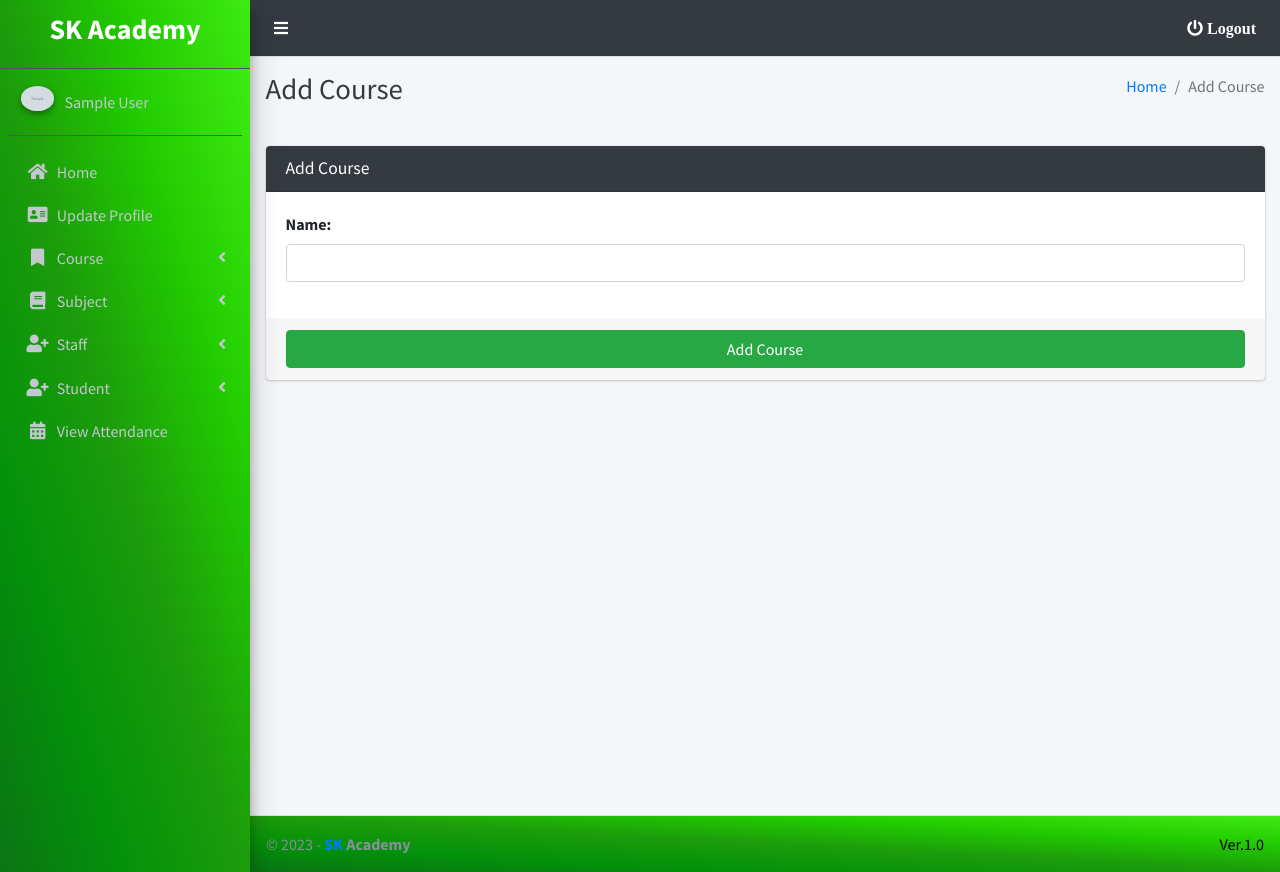
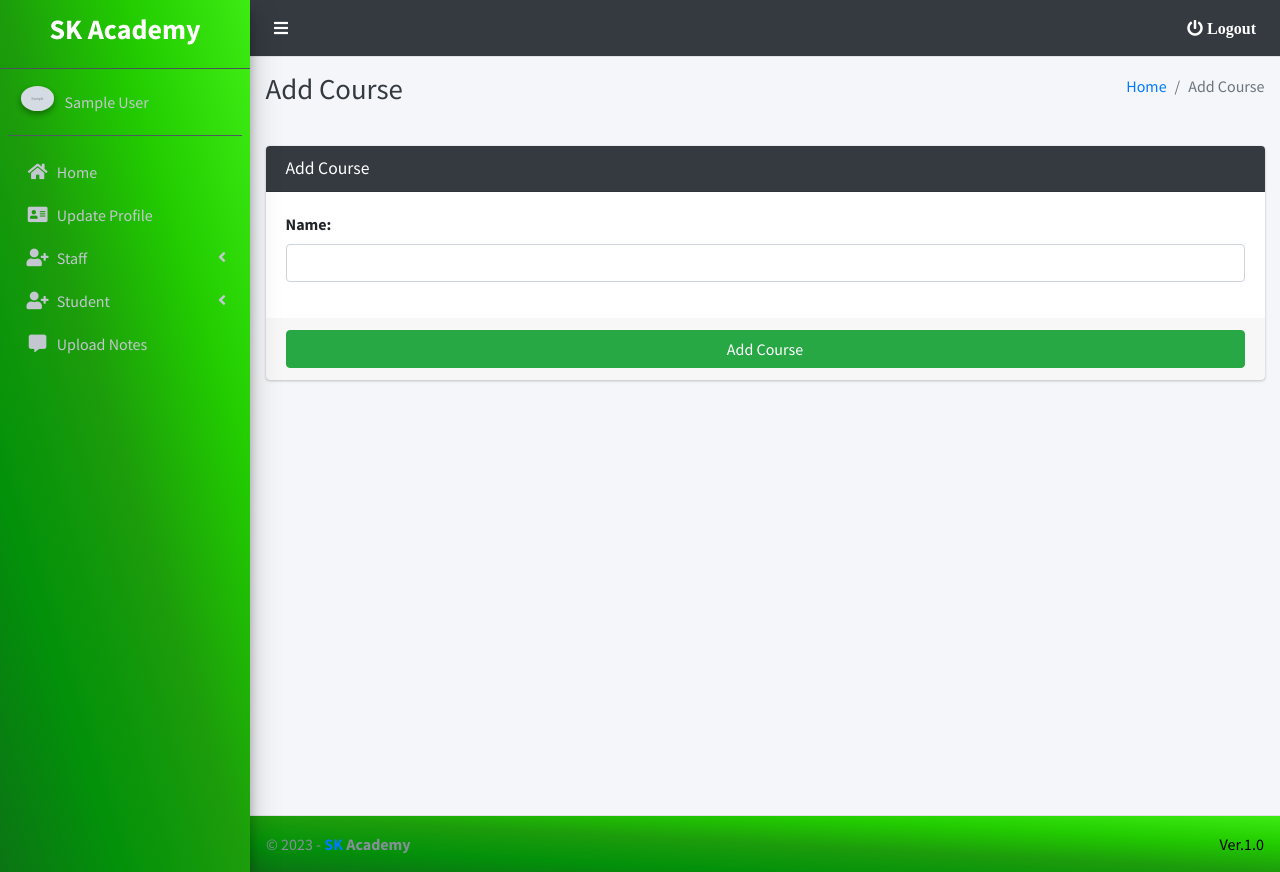
Before and after one commit to Ansarimajid/NMS, a Django app: page /course/add in a window 1280 px wide. Run offline with Django 3.2, Linux system fonts and the light colour scheme; a user stored in the database is signed in; tables that the repository leaves empty hold one stand-in row (values such as "Sample post"); grey boxes marked "Sample" are stand-in pictures; some libraries are stand-ins or nearby versions.

Commit message:
update admin panel

```diff
--- a/main_app/hod_views.py
+++ b/main_app/hod_views.py
@@ -80,6 +80,18 @@ def admin_home(request):
 
     }
     return render(request, 'hod_template/home_content.html', context)
+
+
+#upload
+def upload_note(request):
+    if request.method == 'POST':
+        form = NoteForm(request.POST, request.FILES)
+        if form.is_valid():
+            form.save()
+            return redirect('view_notes')
+    else:
+        form = NoteForm()
+    return render(request, 'hod_template/upload_note.html', { 'page_title': 'Upload Notes','form': form})
 
 
 def add_staff(request):
--- a/main_app/templates/main_app/sidebar_template.html
+++ b/main_app/templates/main_app/sidebar_template.html
@@ -49,82 +49,6 @@
 
 
                 <li class="nav-item has-treeview">
-                    <a href="#" class="nav-link" >
-                        <i class="nav-icon fas fa-bookmark"></i>
-                        <p>
-                            Course
-                            <i class="fas fa-angle-left right"></i>
-                        </p>
-                    </a>
-                    <ul class="nav nav-treeview">
-                        <li class="nav-item">
-                            {% url 'add_course' as add_course %}
-                            <a href="{{add_course}}"
-                                class="nav-link  {% if add_course == request.path %} active {% endif %}">
-                                <i class="far fa-circle nav-icon"></i>
-                                <p>
-                                    Add Course
-
-                                </p>
-                            </a>
-                        </li>
-                        <li class="nav-item">
-                            {% url 'manage_course' as manage_course %}
-                            {% url 'edit_course' course_id as edit_course %}
-                            <a href="{{manage_course}}"
-                                class="nav-link  {% if edit_course == request.path or manage_course == request.path %} active {% endif %}">
-                                <i class="far fa-circle nav-icon"></i>
-                                <p>
-                                    Manage Course
-
-                                </p>
-                            </a>
-                        </li>
-
-
-                    </ul>
-                </li>
-
-
-                <li class="nav-item has-treeview">
-                    <a href="#" class="nav-link">
-                        <i class="nav-icon fas fa-book"></i>
-                        <p>
-                            Subject
-                            <i class="fas fa-angle-left right"></i>
-                        </p>
-                    </a>
-                    <ul class="nav nav-treeview">
-                        <li class="nav-item">
-                            {% url 'add_subject' as add_subject %}
-                            <a href="{{add_subject}}"
-                                class="nav-link  {% if add_subject == request.path %} active {% endif %}">
-                                <i class="far fa-circle nav-icon"></i>
-                                <p>
-                                    Add Subject
-
-                                </p>
-                            </a>
-                        </li>
-                        <li class="nav-item">
-                            {% url 'manage_subject' as manage_subject %}
-                            {% url 'edit_subject' subject_id as edit_subject %}
-                            <a href="{{manage_subject}}"
-                                class="nav-link  {% if edit_subject == request.path or manage_subject == request.path %} active {% endif %}">
-                                <i class="far fa-circle nav-icon"></i>
-                                <p>
-                                    Manage Subject
-
-                                </p>
-                            </a>
-                        </li>
-
-                    </ul>
-                </li>
-
-
-
-                <li class="nav-item has-treeview">
                     <a href="#" class="nav-link">
                         <i class="nav-icon fas fa-user-plus"></i>
                         <p>
@@ -146,7 +70,7 @@
                         <li class="nav-item">
                             {% url 'manage_staff' as manage_staff %}
                             {% url 'edit_staff' staff_id as edit_staff %}
-                            <a href="{{manage_staff}}" style="background: #a3cfad59;"
+                            <a href="{{manage_staff}}"
                                 class="nav-link {% if manage_staff == request.path or request.path == edit_staff %} active {% endif %}">
                                 <i class="far fa-circle nav-icon"></i>
                                 <p>
@@ -197,14 +121,12 @@
                 </li>
 
                 <li class="nav-item">
-                    {% url 'admin_view_attendance' as admin_view_attendance %}
-
-                <li class="nav-item">
-                    <a href="{{admin_view_attendance}}"
-                        class="nav-link  {% if admin_view_attendance == request.path %} active {% endif %}">
-                        <i class="nav-icon fas fa-calendar-alt"></i>
+                    {% url 'upload_note' as upload_note %}
+                    <a href="{{upload_note}}"
+                        class="nav-link {% if upload_note == request.path %} active {% endif %}">
+                        <i class="nav-icon fas fa-comment-alt"></i>
                         <p>
-                            View Attendance
+                            Upload Notes
                         </p>
                     </a>
                 </li>
@@ -303,17 +225,6 @@
                                 </a>
                             </li>
 
-                            <li class="nav-item">
-                                {% url 'upload_note' as upload_note %}
-                                <a href="{{upload_note}}"
-                                    class="nav-link {% if upload_note == request.path %} active {% endif %}">
-                                    <i class="nav-icon fas fa-comment-alt"></i>
-                                    <p>
-                                        Upload Notes
-                                    </p>
-                                </a>
-                            </li>
-
 
                             {% else %}
                             <!-- Brand Logo -->
--- a/main_app/urls.py
+++ b/main_app/urls.py
@@ -49,6 +49,7 @@ urlpatterns = [
      path("student/edit/<int:student_id>",hod_views.edit_student, name='edit_student'),
      path("course/edit/<int:course_id>",hod_views.edit_course, name='edit_course'),
      path("subject/edit/<int:subject_id>",hod_views.edit_subject, name='edit_subject'),
+     path('staff/upload_notes/', hod_views.upload_note, name='upload_note'),
 
 
      # Staff
@@ -57,7 +58,6 @@ urlpatterns = [
      path("staff/attendance/take/", staff_views.staff_take_attendance,name='staff_take_attendance'),
      path("staff/attendance/update/", staff_views.staff_update_attendance,name='staff_update_attendance'),
      path("staff/get_students/", staff_views.get_students, name='get_students'),
-     path('staff/upload_notes/', staff_views.upload_note, name='upload_note'),
      path("staff/attendance/fetch/", staff_views.get_student_attendance,name='get_student_attendance'),
      path("staff/attendance/save/",staff_views.save_attendance, name='save_attendance'),
      path("staff/attendance/update/",staff_views.update_attendance, name='update_attendance'),
```
Also changed, not shown: main_app/staff_views.py (+0 -11 lines), main_app/templates/hod_template/upload_note.html (renamed from main_app/templates/staff_template/upload_note.html).
